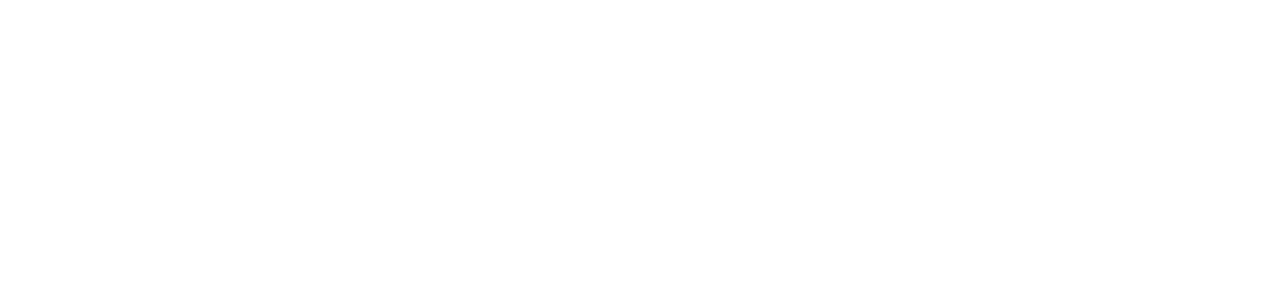
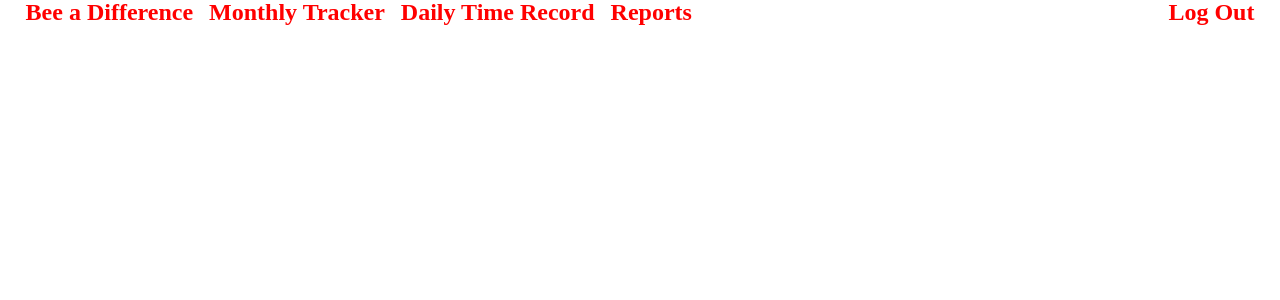
Before and after one commit to UC-data-tracking/frontend-repo, a React (Create React App) app: page /dashboard in a window 1280 px wide. Shown: the top 300 px of the page. Built offline with nearby package versions, Linux system fonts and the light colour scheme.

Commit message:
Create Navbar.

```diff
--- a/src/components/dashboard/Dashboard.js
+++ b/src/components/dashboard/Dashboard.js
@@ -1,9 +1,10 @@
 import React from 'react';
+import Navbar from '../navbar/Navbar';
 
 function Dashboard(props) {
     return (
         <div>
-
+            <Navbar/>
         </div>
     );
 }
--- /dev/null
+++ b/src/components/navbar/Navbar.css
@@ -0,0 +1,24 @@
+.nav {
+    display: flex;
+    flex-direction: row;
+    font-size: 1.5rem;
+    font-weight: 700;
+    width: 100vw;
+    padding: 0% 2%;
+    color: rgb(77, 76, 76);
+    font-family: 'Merriweather', serif;
+    margin-bottom: 1.3em;
+}
+
+.nav-items {
+    display: flex;
+    flex-direction: row;
+    justify-content: space-between;
+    gap: 1rem;
+    text-decoration: none;
+    color: red;
+}
+
+.logout-link {
+    color: red;
+}
--- /dev/null
+++ b/src/components/navbar/Navbar.js
@@ -0,0 +1,29 @@
+import React from 'react';
+import { Link } from 'react-router-dom'
+import './Navbar.css'
+
+function Navbar(props) {
+    return (
+			<nav className='nav d-flex justify-content-between'>
+				<ul className='nav-items'>
+					<Link to='/bee-a-difference'>
+						<li className='links'>Bee a Difference</li>
+					</Link>
+					<Link to=''>
+						<li className='links'>Monthly Tracker</li>
+					</Link>
+					<Link to=''>
+						<li className='links'>Daily Time Record</li>
+					</Link>
+					<Link to=''>
+						<li className='links'>Reports</li>
+					</Link>
+				</ul>
+				<Link to='/'>
+					<li className='logout-link'>Log Out</li>
+				</Link>
+			</nav>
+		);
+}
+
+export default Navbar;
--- a/src/reset.css
+++ b/src/reset.css
@@ -134,3 +134,12 @@
     border-collapse: collapse;
     border-spacing: 0;
 }
+
+a {
+    all: unset;
+}
+
+a:hover {
+    cursor: pointer;
+    color: inherit;
+}
```
